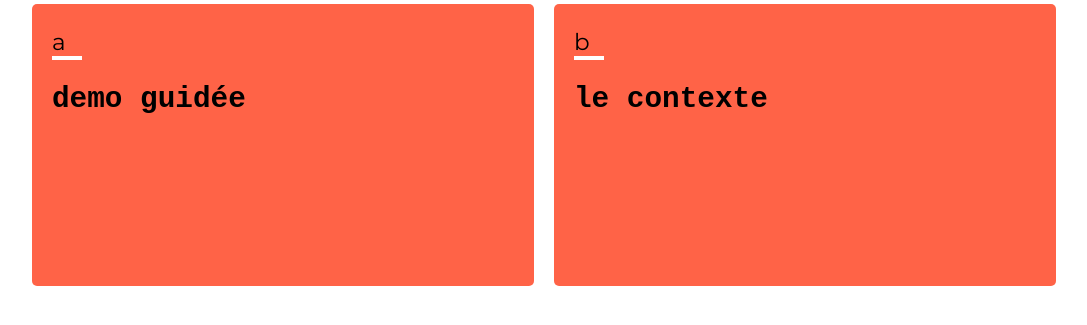
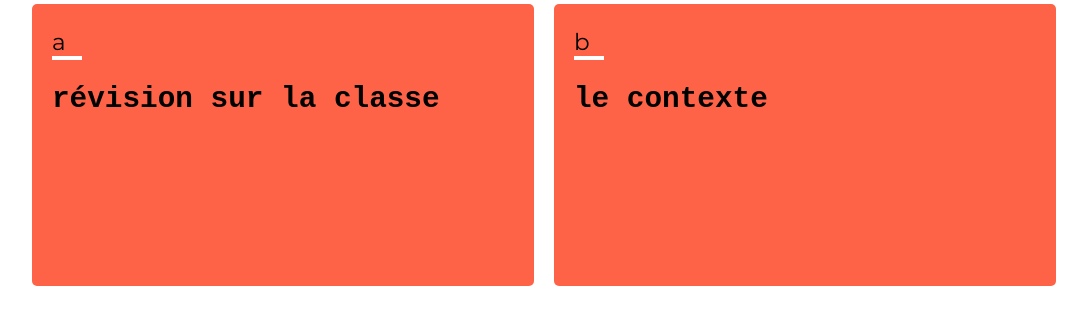
Before and after one commit to tim-cw/tpl_classes-js-demo, a website: page src/index.html in a window 1280 px wide. Shown: the part 293-618 px from the top of the page, without its empty margins (96-1183 px from the left). Drawn offline with nearby package versions, Linux system fonts and the light colour scheme; files that its build step writes are made by us from their sources.

Commit message:
Update title

```diff
--- a/src/index.html
+++ b/src/index.html
@@ -16,7 +16,7 @@
                 <div class="ex_cards">
                     <a href="demo.html" class="ex_card">
                         <span class="card__name">a</span>
-                        <h2>demo guidée</h2>
+                        <h2>révision sur la classe</h2>
                     </a>
                     <a href="contexte.html" class="ex_card">
                         <span class="card__name">b</span>
```
